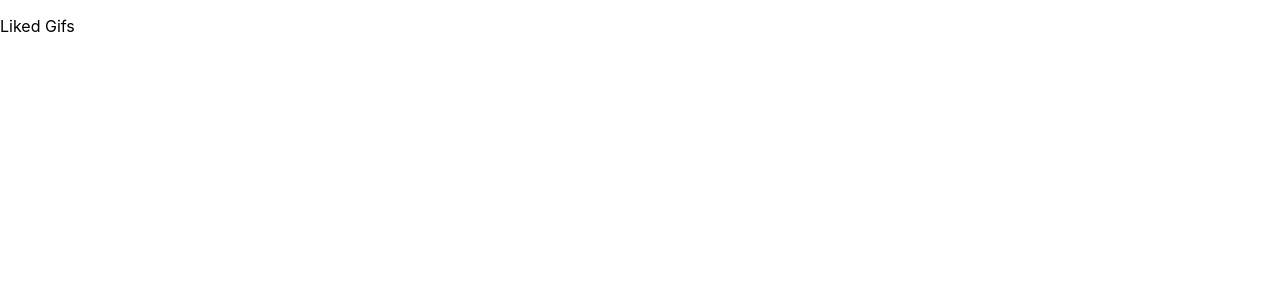
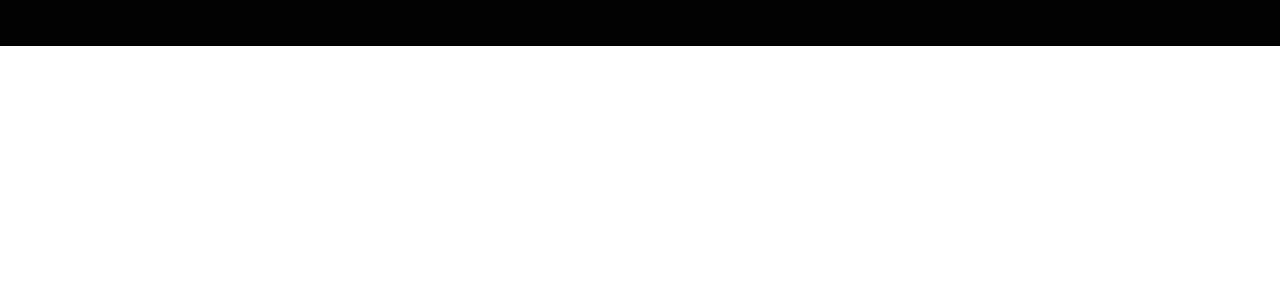
Before and after one commit to Aleena-Naveed/Giphy, a React (Create React App) app: page /liked in a window 1280 px wide. Shown: the top 300 px of the page. Built offline with nearby package versions, Linux system fonts and the light colour scheme.

Commit message:
Fav gifs page

```diff
--- a/src/App.js
+++ b/src/App.js
@@ -1,5 +1,3 @@
-// import logo from './logo.svg';
-// import Main from './Components/main'
 import Routes from './routes/Routing';
 import { ThemeProvider, createTheme } from '@mui/material/styles';
 
@@ -10,7 +8,6 @@ const theme = createTheme({
     },
     text: {
       primary: '#000',
-      // secondary: '#fff',
     },
     divider: '#fff',
   },
--- a/src/Components/Search.js
+++ b/src/Components/Search.js
@@ -1,34 +1,29 @@
 import React, { useState } from "react";
-import { useEffect } from "react";
-import fetch from "cross-fetch";
-import axios from "axios";
 import Grid from "@mui/material/Grid";
 import TextField from "@mui/material/TextField";
 import IconButton from "@mui/material/IconButton";
 import SearchIcon from "@mui/icons-material/Search";
 import FavoriteIcon from "@mui/icons-material/Favorite";
 import FilterAltIcon from "@mui/icons-material/FilterAlt";
-import Card from "@mui/material/Card";
-import CardHeader from "@mui/material/CardHeader";
-import CardMedia from "@mui/material/CardMedia";
-import CardContent from "@mui/material/CardContent";
-import Avatar from "@mui/material/Avatar";
-import Typography from "@mui/material/Typography";
 import { red, grey } from "@mui/material/colors";
-import Skeleton from "@mui/material/Skeleton";
-import FavoriteBorderOutlinedIcon from "@mui/icons-material/FavoriteBorderOutlined";
-// import { useHistory } from "react-router-dom";
-import { BrowserRouter as Router, Switch, Route, Redirect, useHistory } from 'react-router-dom';
-
-export const Searchgif = ({ text, setText, data, setData, onClick }) => {
+import { useHistory } from "react-router-dom";
+// { text, setText, data, setData, liked, setLiked, onClick }
+export const Searchgif = ({ text, setText, data, setData, liked, setLiked, onClick }) => {
 
     const history = useHistory();
 
     const handleSearchChange = (event) => {
         setText(event.target.value);
     };
+
     function handleClickLike() {
-        history.push("/liked");
+        history.push({
+            pathname: '/liked',
+            state: {
+                liked: liked,
+                data: data,
+            }
+        });
     }
     function handleClickFilter() {
         history.push("/filtered");
@@ -92,7 +87,7 @@ export const Searchgif = ({ text, setText, data, setData, onClick }) => {
                         <IconButton
                             sx={{ color: "#fff" }}
                             aria-label="search"
-                         onClick={handleClickFilter}
+                            onClick={handleClickFilter}
                         >
                             <FilterAltIcon />
                         </IconButton>
--- a/src/Components/likedGifs.js
+++ b/src/Components/likedGifs.js
@@ -1,7 +1,97 @@
+import { useEffect, useState } from "react";
+import { useLocation } from "react-router-dom";
+import Grid from "@mui/material/Grid";
+import IconButton from "@mui/material/IconButton";
+import FavoriteIcon from "@mui/icons-material/Favorite";
+import Card from "@mui/material/Card";
+import CardHeader from "@mui/material/CardHeader";
+import CardMedia from "@mui/material/CardMedia";
+import CardContent from "@mui/material/CardContent";
+import Avatar from "@mui/material/Avatar";
+import Typography from "@mui/material/Typography";
+import { red, grey } from "@mui/material/colors";
+import FavoriteBorderOutlinedIcon from "@mui/icons-material/FavoriteBorderOutlined";
+import { height } from "@mui/system";
+
+
 export const Likedgifs = () => {
+    const Array = [1, 2, 3, 4];
+    const List = [2, 3]
+
+    const [liked, setLiked] = useState([]);
+    const [data, setData] = useState([]);
+
+    const location = useLocation();
+
+    useEffect(() => {
+        if ("location.state", location.state) {
+            console.log(location.state)
+            setLiked(location.state.liked)
+            console.log("location.state.liked", liked)
+            setData(location.state.data)
+            console.log("location.state.data", data)
+        }
+    }, [location, liked]);
     return (
-        <div>
-            <p>Liked Gifs</p>
-        </div>
+        <Grid container sx={{ bgcolor: "#000" }}>
+            <Grid
+                container
+                sx={{ marginTop: "2%" }}
+                direction="row"
+                justifyContent="space-evenly"
+                alignItems="center"
+            >
+                {liked.map((item) => (
+                    data.map((el) => (
+                        (item == el.id) ?
+                            <Grid item sx={{ margin: "3px" }} spacing={2} key={el.id}>
+                                <Card sx={{ maxWidth: 345 }}>
+                                    <CardHeader
+                                        avatar={
+                                            <Avatar sx={{ bgcolor: red[500] }} aria-label="recipe">
+                                                R
+                                            </Avatar>
+                                        }
+                                        action={
+                                            <IconButton
+                                                sx={{ color: red[500] }}
+                                                aria-label="add to favorites"
+                                            >
+                                                {liked?.includes(el.id) ? (
+                                                    <FavoriteIcon />
+                                                ) : (
+                                                    <FavoriteBorderOutlinedIcon />
+                                                )}
+                                            </IconButton>
+                                        }
+                                        title={
+                                            el.username
+                                        }
+                                        subheader={
+                                            el.import_datetime
+                                        }
+                                    />
+                                    <CardMedia
+                                        component="img"
+                                        height="194"
+                                        image={el.images.fixed_height.url}
+                                        alt={el.title}
+                                    />
+                                    <CardContent>
+                                        <Typography variant="body2" color="text.secondary">
+                                            {el.title}
+                                        </Typography>
+                                    </CardContent>
+
+                                </Card>
+                            </Grid>
+                            : null
+
+                    ))
+                ))
+                }
+                ;
+            </Grid>
+        </Grid>
     );
 }
--- a/src/Components/main.js
+++ b/src/Components/main.js
@@ -8,15 +8,14 @@ const Main = () => {
     const [text, setText] = useState("");
     const [data, setData] = useState([]);
     const [liked, setLiked] = useState([]);
+
     useEffect(() => {
         const likedIds = JSON.parse(localStorage.getItem("likedArray"));
-        console.log("likedIds", likedIds);
         setLiked(likedIds);
 
     }, [])
 
     useEffect(() => {
-        console.log("saveArray");
         const list = JSON.stringify(liked);
         return (localStorage.setItem("likedArray", list));
 
@@ -30,34 +29,14 @@ const Main = () => {
             try {
                 const response = await fetch(url);
                 const json = await response.json();
-                // console.log("json",json);
                 console.log("json.data.data)", json.data);
                 setData((data) => [...data, ...json?.data])
             } catch (error) {
                 console.log("error", error);
             }
-            // const obj = JSON.parse(asyncLocalStorage.getItem("likedArray"));
-            // setLiked(obj);
-            // console.log("getitem", obj);
-
-            // console.log(typeof obj);
         };
-        // const fetchLiked = () => {
-        //     const obj = JSON.parse(localStorage.getItem("likedArray"));
-        //     console.log("getitem", obj);
-        //     console.log(typeof obj);
-        // };
-
         fetchData();
-        // fetchLiked();
     }, []);
-
-    // const asyncLocalStorage = {
-    //     getItem: async function (key) {
-    //         await null;
-    //         return localStorage.getItem(key);
-    //     }
-    // };
 
     const handleSubmit = async (event) => {
         event.preventDefault();
@@ -77,8 +56,9 @@ const Main = () => {
             console.log("error", error);
         }
     };
+
     return <>
-        <Searchgif text={text} setText={setText} data={data} setData={data} onClick={handleSubmit} />
+        <Searchgif text={text} setText={setText} data={data} setData={data} liked={liked} setLiked={setLiked} onClick={handleSubmit} />
         <Displaygif data={data} setData={setData} liked={liked} setLiked={setLiked} />
     </>
 
--- a/src/routes/Routing.js
+++ b/src/routes/Routing.js
@@ -4,13 +4,16 @@ import { Likedgifs } from '../Components/likedGifs';
 import { Filtergifs } from '../Components/filteredGifs';
 import Main from '../Components/main';
 
-import { BrowserRouter as Router, Switch, Route, Redirect, useHistory } from 'react-router-dom';
+import { BrowserRouter as Router, Switch, Route, useHistory } from 'react-router-dom';
+
+
 
 export default function Routes() {
     const history = useHistory();
+
     return (
         <Router history={history}>
-            <switch>
+            <Switch>
                 <Route exact path="/">
                     <Main />
                 </Route>
@@ -21,7 +24,7 @@ export default function Routes() {
                 <Route path="/filtered">
                     <Filtergifs />
                 </Route>
-            </switch>
+            </Switch>
         </Router>
-)
+    )
 }
```
Also changed, not shown: src/Components/Displaygif.js (+0 -74 lines), src/Components/fav.js (+7 -0 lines).
